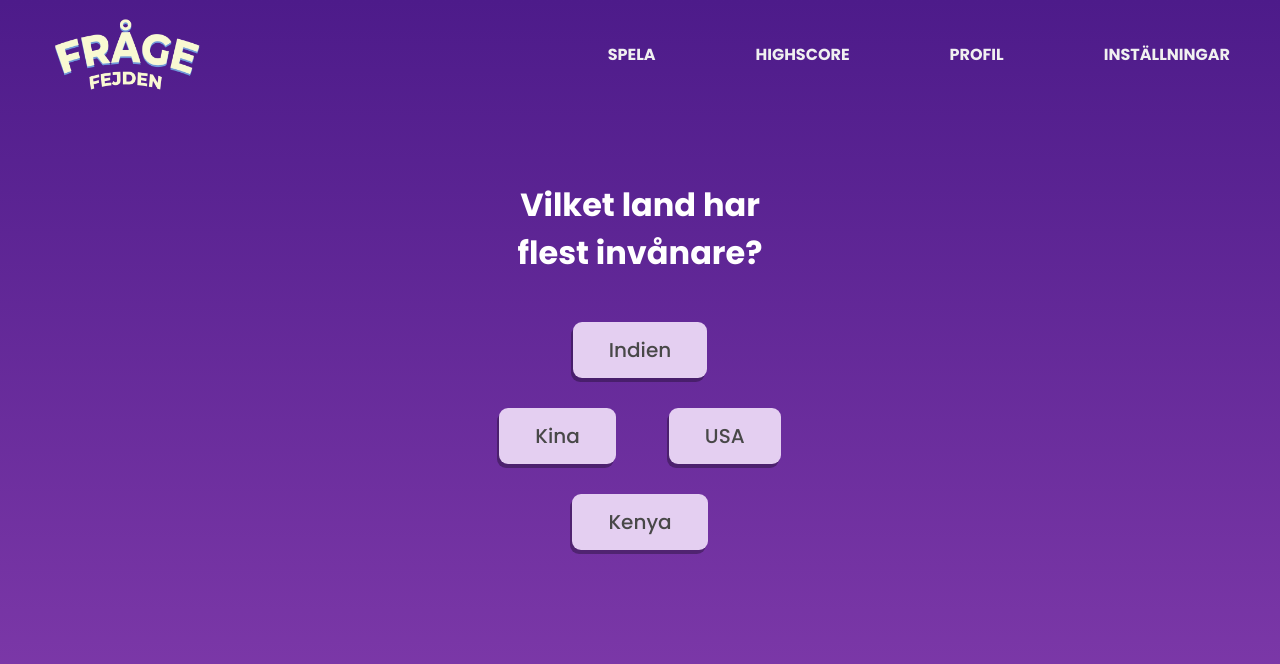
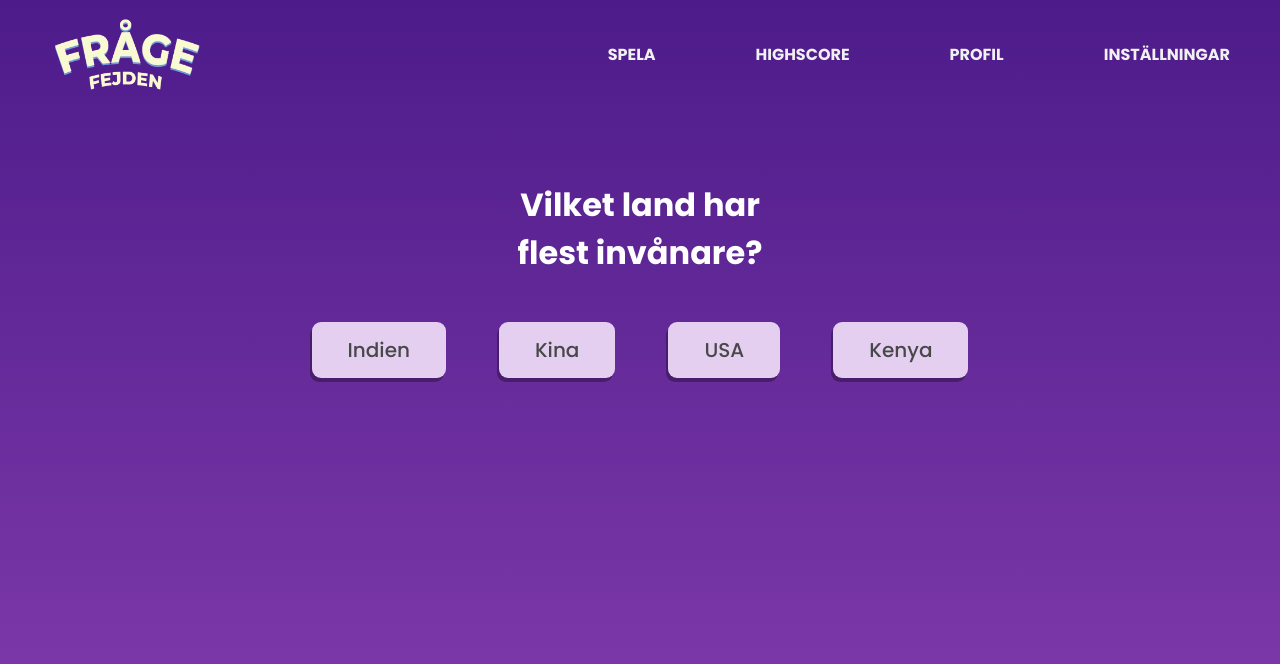
Before and after one commit to visceral89/Agil-Grupp-2, a Vue app: page /game/1 in a window 1280 px wide. Shown: the top 664 px of the page. Built offline with nearby package versions, Linux system fonts and the light colour scheme.

Commit message:
tillägg på userinfo samt css på chosen question

```diff
--- a/src/components/UserInfo.vue
+++ b/src/components/UserInfo.vue
@@ -15,7 +15,7 @@ import users from '../lib/users.json'
 export default {
   data() {
     return {
-      name: 'Spelare 1',
+      name: '',
       activePlayer: null,
       users: users
     }
--- a/src/views/ChosenQuestion.vue
+++ b/src/views/ChosenQuestion.vue
@@ -65,7 +65,6 @@ export default {
 <style scoped>
   .question-wrapper {
     width: 270px;
-    /* height: fit-content; */
     margin: auto;
   }
   h2 {
@@ -83,11 +82,12 @@ export default {
     flex-wrap: wrap;
     justify-content: center;
     gap: 30px 53px;
-    width: 303px;
-    padding: 18px 23px;
+    width: 100%;
+    padding: 18px 0;
     margin: auto;
   }
   .answer-choice {
+    max-width: fit-content;
     padding: 13px 36px;
     border-radius: 9px;
     background-color: var(--color-card-background);
```
